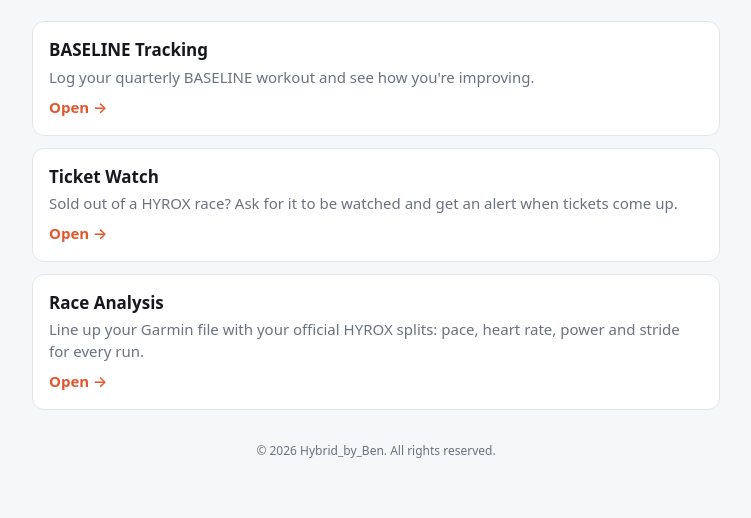
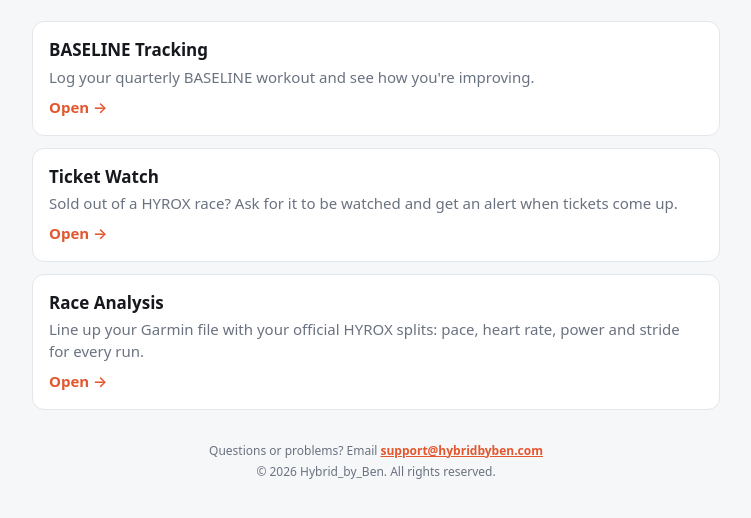
Before and after one commit to brodeurbenjamin/brodeurbenjamin.github.io, a plain HTML site: page site/index.html in a window 1280 px wide. Shown: the part 98-616 px from the top of the page, without its empty margins (264-1015 px from the left). Drawn offline with Linux system fonts and the light colour scheme.

Commit message:
Footer: support email link (#5)
Adds "Questions or problems? Email support@hybridbyben.com" (a mailto link)
above the copyright line.


Claude-Session: https://claude.ai/code/session_01SvWJ8oMKkQNaB1Z6364wrG

Co-authored-by: Claude <noreply@anthropic.com>

```diff
--- a/site/index.html
+++ b/site/index.html
@@ -32,6 +32,7 @@
          color:var(--muted); border:1px solid var(--line); border-radius:999px; padding:1px 8px }
   .go { color:var(--accent); font-weight:600; margin-top:8px; display:block }
   footer { color:var(--muted); font-size:12px; text-align:center; margin-top:32px }
+  footer p { margin:4px 0 } footer a { color:var(--accent); font-weight:600 }
 </style>
 </head>
 <body>
@@ -57,7 +58,10 @@
     </a>
   </div>
 
-  <footer>© 2026 Hybrid_by_Ben. All rights reserved.</footer>
+  <footer>
+    <p>Questions or problems? Email <a href="mailto:support@hybridbyben.com">support@hybridbyben.com</a></p>
+    <p>© 2026 Hybrid_by_Ben. All rights reserved.</p>
+  </footer>
 </div>
 </body>
 </html>
```
Also changed, not shown: site/404.html (+1 -0 lines).
